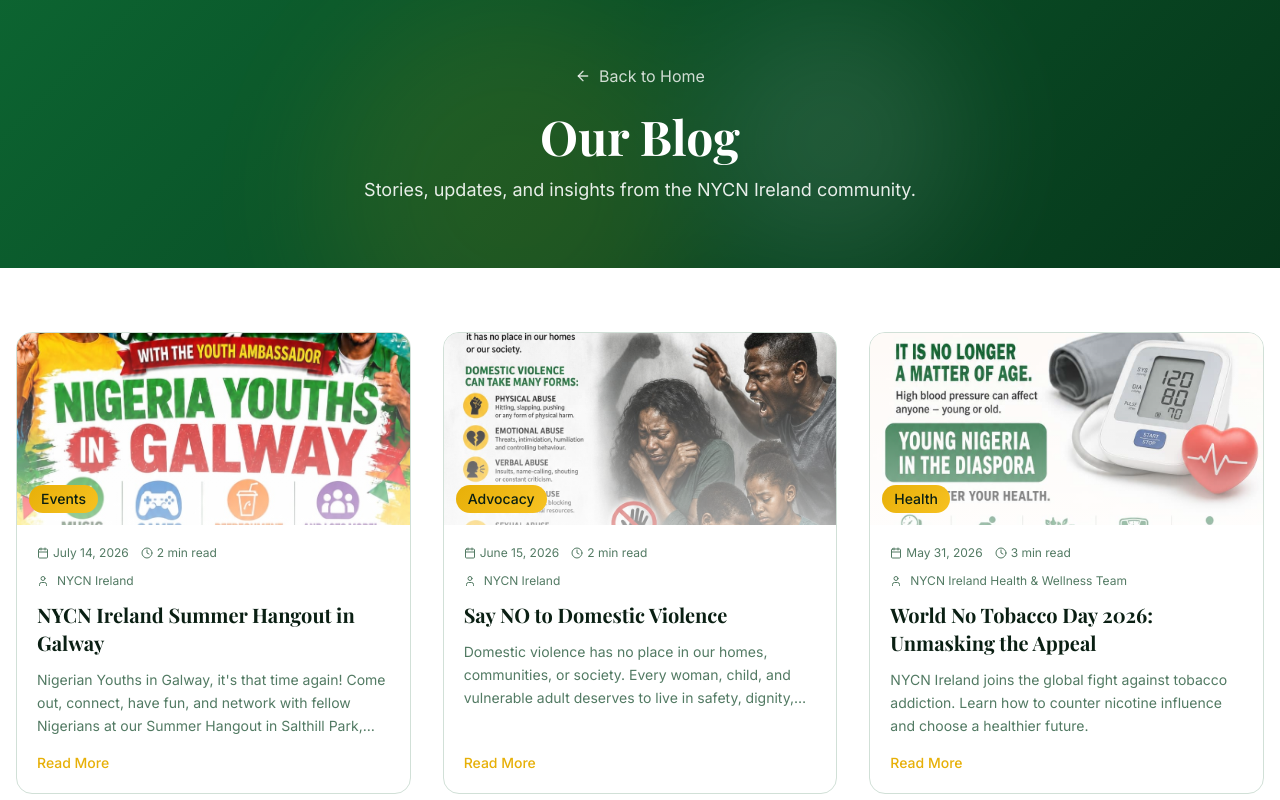
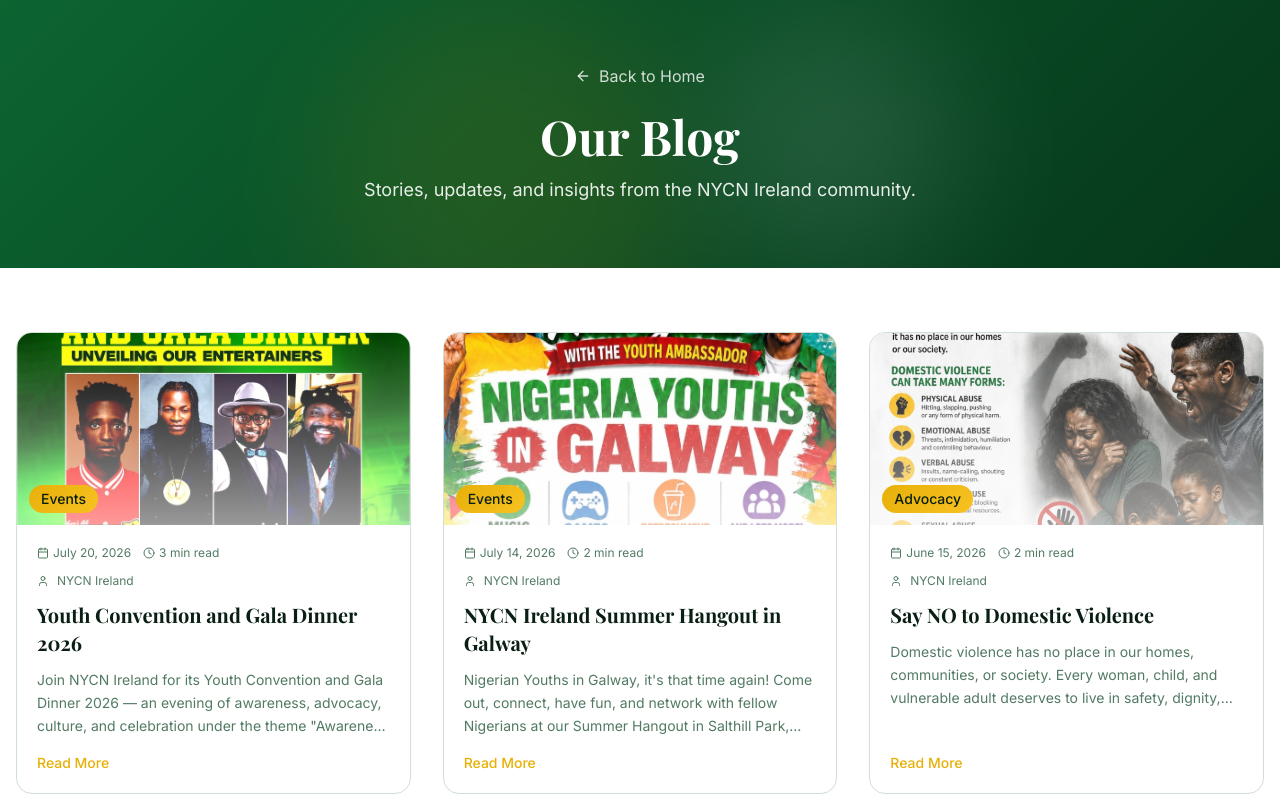
Before and after one commit to glorino/NYCN, a React (Vite) app: page /blog in a window 1280 px wide. Shown: the top 800 px of the page. Built offline with nearby package versions, Linux system fonts and the light colour scheme; the HTML template or start-up script is replaced by a standard one.

Commit message:
Add Youth Convention and Gala Dinner 2026 blog post with image

```diff
--- a/src/pages/BlogPage.tsx
+++ b/src/pages/BlogPage.tsx
@@ -5,6 +5,23 @@
 const POSTS_PER_PAGE = 6;
 
 const posts = [
+  {
+    id: 15,
+    title: 'Youth Convention and Gala Dinner 2026',
+    excerpt: 'Join NYCN Ireland for its Youth Convention and Gala Dinner 2026 — an evening of awareness, advocacy, culture, and celebration under the theme "Awareness to Action: United Against Domestic Violence, Safeguarding Children and Vulnerable Adults."',
+    content: `The National Youth Council of Nigeria (NYCN) Ireland Chapter is delighted to announce its Youth Convention and Gala Dinner 2026, taking place on Saturday, 19 December 2026, at Faughs GAA Club, Wellington Lane, Templeogue, Dublin 6W, from 3:00 PM until late.
+
+This year's theme, "Awareness to Action: United Against Domestic Violence, Safeguarding Children and Vulnerable Adults," highlights our commitment to promoting awareness, advocacy, and collective responsibility in building safer communities.
+
+The event will feature inspiring discussions, networking opportunities, cultural celebrations, and outstanding entertainment from Obaro Tiblaze, Porkupyne, The Pharmaxist, and MC Ademola.
+
+Join us as we celebrate the achievements of Nigerian youths in Ireland while fostering meaningful conversations that inspire positive change. We look forward to welcoming you for an evening of learning, entertainment, and community impact.`,
+    author: 'NYCN Ireland',
+    date: 'July 20, 2026',
+    readTime: '3 min read',
+    category: 'Events',
+    image: '/blog/youth-convention-gala-2026.jpeg',
+  },
   {
     id: 14,
     title: 'NYCN Ireland Summer Hangout in Galway',
```
Also changed, not shown: public/blog/youth-convention-gala-2026.jpeg (added).
